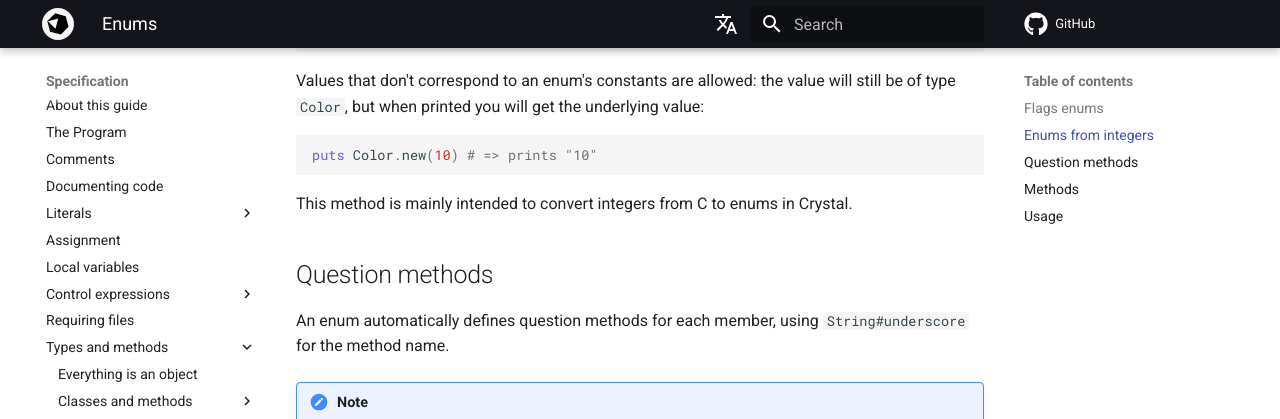
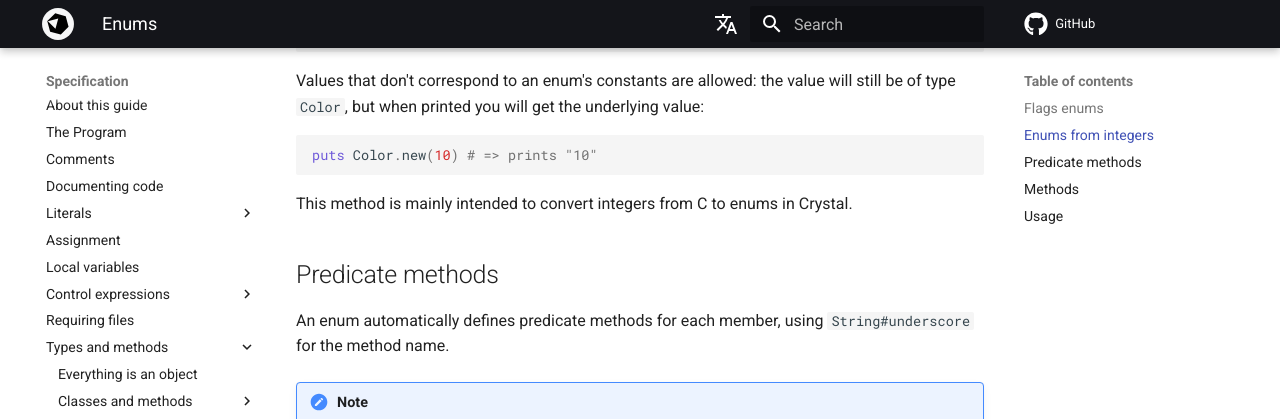
Before and after one commit to crystal-lang/crystal-book, an MkDocs documentation site: the page built from docs/syntax_and_semantics/enum.md, in a window 1280 px wide and 900 px high, scrolled down 1947 px. Shown: the top 419 px of the window. Built offline with MkDocs 1.6.1 and Material for MkDocs 9.7.7, drawn with Linux system fonts in a browser that asks for light colours; nearby versions of some CDN libraries; library files that are not in the unit come from our copies; comment, search, counter and statistics services are not loaded; the version menu is left out.

Commit message:
Change from question methods to predicate methods
Co-authored-by: Johannes Müller <straightshoota@gmail.com>

```diff
--- a/docs/syntax_and_semantics/enum.md
+++ b/docs/syntax_and_semantics/enum.md
@@ -97,9 +97,9 @@ puts Color.new(10) # => prints "10"
 
 This method is mainly intended to convert integers from C to enums in Crystal.
 
-## Question methods
+## Predicate methods
 
-An enum automatically defines question methods for each member, using
+An enum automatically defines predicate methods for each member, using
 `String#underscore` for the method name.
 
 !!! note
```
